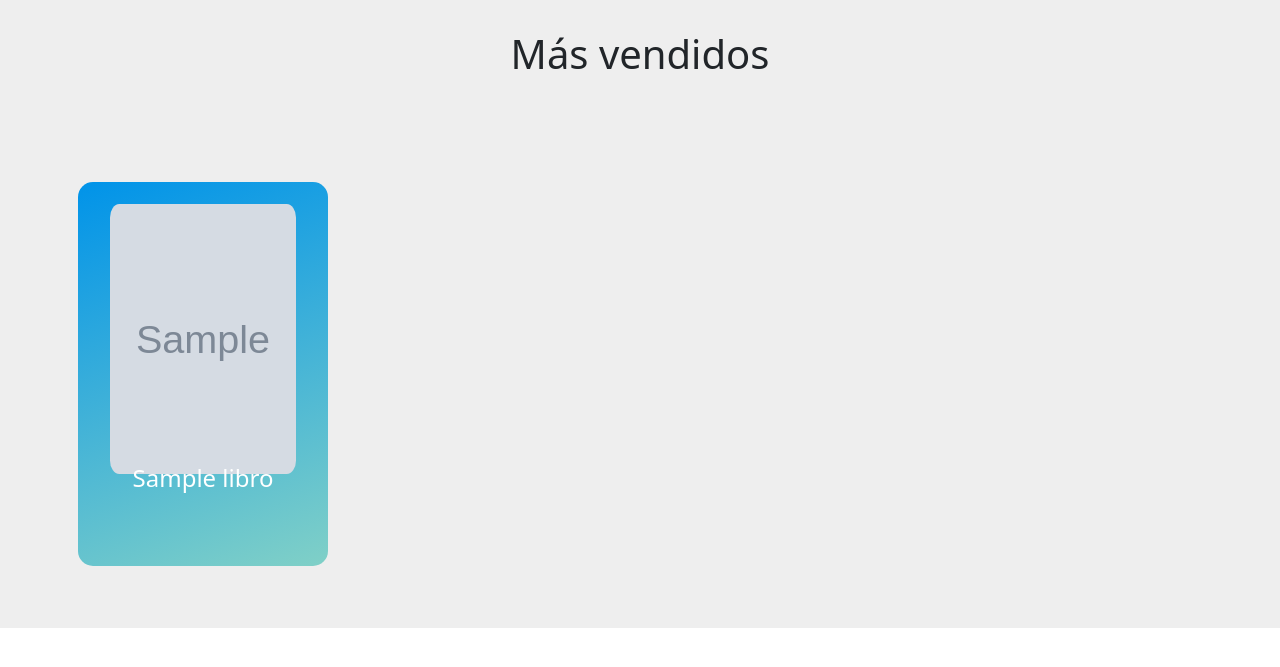
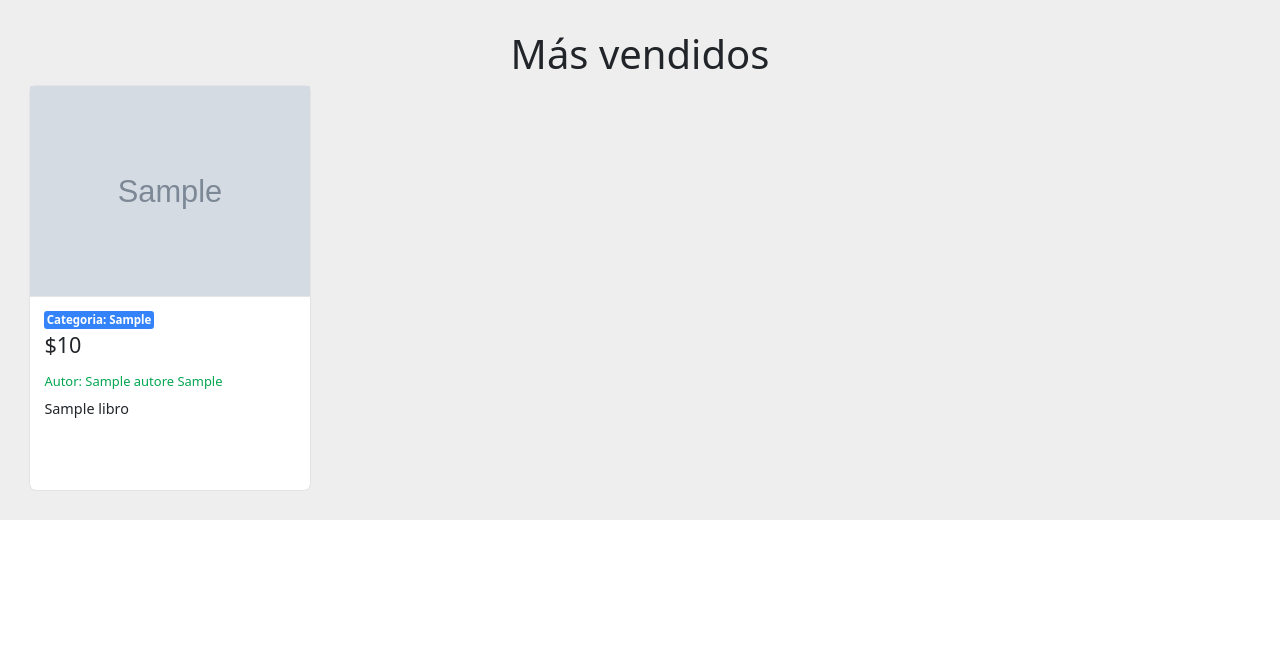
Before and after one commit to Jovas312/Libreria, a Django app: page / in a window 1280 px wide. Shown: the part 59-726 px from the top of the page. Run offline with Django 3.2, Linux system fonts and the light colour scheme; tables that the repository leaves empty hold one stand-in row (values such as "Sample post"); grey boxes marked "Sample" are stand-in pictures; some libraries are stand-ins or nearby versions.

Commit message:
Libreria 4.1

```diff
--- a/Sistema_Administracion/Index/static/Index/css/Index.css
+++ b/Sistema_Administracion/Index/static/Index/css/Index.css
@@ -1,48 +1,3 @@
-.Contenedor{
-    display: flex;
-    width: 100%;
-    perspective: 70rem;
-    position: relative;
-    height: 20rem;
-    max-width: 250px;
-    margin: 6rem 3rem;
-    box-shadow: none;
-    background: none;
-    float: left;
-}
-
-.Contenedor_de{
-    height: 120%;
-    border-radius: 15px;
-    transition: all 0.8s ease;
-    backface-visibility: hidden;
-    position: absolute;
-    top: 0;
-    left: 0;
-    width: 100%;
-    padding: 2rem;
-    color: white;
-}
-
-.Contenedor_de.Atras{
-    transform: rotateY(-180deg);
-    background-color: #4158D0;
-    background-image: linear-gradient(43deg, #4158D0 0%, #C850C0 46%, #FFCC70 100%);
-}
-
-.Contenedor_de.Frente{
-    background-color: #0093E9;
-    background-image: linear-gradient(160deg, #0093E9 0%, #80d0c7 100%);
-}
-
-.Contenedor:hover .Contenedor_de.Frente{
-    transform: rotateY(180deg);
-}
-
-.Contenedor:hover .Contenedor_de.Atras{
-    transform: rotateY(0deg);
-}
-
 .Contenedor_Total{
     width: 100%;
     height: max-content;
@@ -57,21 +12,87 @@
     text-align: center;
 }
 
-.Contenedor_Total .Titulo_Libro{
-    text-align: center;
+.Libros{
+    max-width: 280px;
     display: flex;
-    width: 100%;
-    height: auto;
-    margin-top: -10px;
-    justify-content: center;
+    flex-flow: column;
+    border-radius: 6px;
+    box-shadow: 0 0 0.1em rgba(0, 0, 0, 0.2);
+    background-color: rgb(255, 255, 255);
+    cursor: pointer;
+    transition-property: box-shadow;
+    transition-duration: 0.3s;
 }
 
-.Contenedor_Total .Libro_IMG{
+.Libros:hover{
+    box-shadow: 0 0 1.5em rgba(0, 0, 0, 0.2);
+}
+
+.Libros > img{
+    width: 100%;
+    object-fit: cover;
+}
+
+.Informacion{
+    border-top: 1px solid rgb(230, 230, 230);
+    padding: 1em;
     display: flex;
-    width: 100%;
-    height: 270px;
-    margin-top: -10px;
-    border-radius: 5%;
-    overflow: hidden;
-    justify-content: center;
+    flex-flow: column;
 }
+
+.Informacion * + *{
+    margin-bottom: 0.5em;
+}
+
+.Categoria{
+    background-color: rgb(52, 131, 250);
+    color: rgb(255, 255, 255);
+    font-weight: 600;
+    max-width: max-content;
+    padding: 0 0.2em;
+    border-radius: 3px;
+}
+
+.Precio{
+    font-size: 1.5em;
+}
+
+.Autor{
+    color: rgb(0, 166, 80);
+}
+
+.Informacion, .Idioma{
+    font-weight: 300;
+}
+
+.Autor, .Informacion, .Idioma{
+    font-size: 0.9em;
+}
+
+.Calificacion, .Idioma{
+    transition-duration: 0.3s;
+    transition-property: opacity;
+    opacity: 0;
+}
+
+.Libros:hover .Calificacion, .Libros:hover .Idioma{
+    opacity: 1;
+}
+
+.Calificacion{
+    display: flex;
+    flex-flow: row nowrap;
+    align-items: flex-end;
+}
+
+.Calificacion > *{
+    margin: 0;
+}
+
+.Categoria, .Calificacion{
+    font-size: 0.8em;
+}
+
+.Calificacion > span:first-child{
+    color: rgb(52, 131, 250);
+}
--- /dev/null
+++ b/Sistema_Administracion/Index/static/Index/css/grilla.css
@@ -0,0 +1,5 @@
+.Contenedor{
+    display: grid;
+    grid-template-columns: repeat(auto-fit, 280px);
+    grid-template-rows: 1fr;
+}
--- a/Sistema_Administracion/Index/templates/principal.html
+++ b/Sistema_Administracion/Index/templates/principal.html
@@ -3,8 +3,10 @@
 
 <head>
     {% load static %}
-    <link href="https://cdn.jsdelivr.net/npm/bootstrap@5.1.1/dist/css/bootstrap.min.css" rel="stylesheet" integrity="sha384-F3w7mX95PdgyTmZZMECAngseQB83DfGTowi0iMjiWaeVhAn4FJkqJByhZMI3AhiU" crossorigin="anonymous">
+    <link href="https://cdn.jsdelivr.net/npm/bootstrap@5.1.1/dist/css/bootstrap.min.css" rel="stylesheet"
+        integrity="sha384-F3w7mX95PdgyTmZZMECAngseQB83DfGTowi0iMjiWaeVhAn4FJkqJByhZMI3AhiU" crossorigin="anonymous">
     <link href="https://fonts.googleapis.com/css2? family=Urbanist&display=swap" rel="stylesheet">
+    <link rel="stylesheet" href="{% static '/Index/css/grilla.css' %}" type="text/css">
     <link rel="stylesheet" href="{% static '/Index/css/Index.css' %}" type="text/css">
     <meta charset="UTF-8">
     <meta http-equiv="X-UA-Compatible" content="IE=edge">
@@ -25,7 +27,8 @@
                 <ul class="navbar-nav ms-3">
                     {% if user.is_authenticated %}
                     <li class="nav-item dropdown">
-                        <a class="nav-link dropdown-toggle" href="#" role="button" data-bs-toggle="dropdown">@{{ user.username }}</a>
+                        <a class="nav-link dropdown-toggle" href="#" role="button" data-bs-toggle="dropdown">@{{
+                            user.username }}</a>
                         <ul class="dropdown-menu">
                             {% if user.is_authenticated %}
                             <li>
@@ -65,34 +68,39 @@
     <div class="Contenedor_Total">
         {% load humanize %}
         <h1>Más vendidos</h1>
-        {% for libro in libros %}
         <div class="Contenedor">
-            <div class="Contenedor_de Frente">
-                <div class="Producto">
-                    <div class="Imagen">
-                        {% if libro.imagen %}
-                        <img src="{{libro.imagen.url}}" alt="" class="Libro_IMG">
-                        {% endif %}
+            {% for libro in libros %}
+            <div class="Libros">
+                {% if libro.imagen %}
+                <img src="{{libro.imagen.url}}" alt="" class="Libro_IMG">
+                {% endif %}
+                <div class="Informacion">
+                    <span class="Categoria">{{libro.categoria}}</span>
+                    <span class="Precio"><b>${{libro.precio | intcomma}}</b></span>
+                    <span class="Autor">{{libro.autor}}</span>
+                    <span class="Titulo">{{libro.titulo | capfirst}}</span>
+                    <div class="Calificacion">
+                        <span>
+                            <i class="fi-xnsuxl-star-solid"></i>
+                            <i class="fi-xnsuxl-star-solid"></i>
+                            <i class="fi-xnsuxl-star-solid"></i>
+                            <i class="fi-xnsuxl-star-solid"></i>
+                            <i class="fi-xnsuxl-star-solid"></i>
+                        </span>
+                        <span>1999</span>
                     </div>
-                    <div class="Titulo_Libro">
-                        <h4>{{libro.titulo | capfirst}}</h3>
-                    </div>
+                    <span class="Idioma">Idioma: {{libro.idioma}}</span>
                 </div>
             </div>
-            <div class="Contenedor_de Atras">
-                <h3 class="Nombre_Autor">{{libro.autor | title}}</h3>
-                <h3 class="Año">Año: {{libro.año}}</h3>
-                <h3 class="Editor">Editor: {{libro.editor}}</h3>
-                <h3 class="Idioma">Idioma: {{libro.idioma}}</h3>
-                <h3 class="Categoria">{{libro.categoria}}</h3>
-                <div class="Precio">
-                    <span class="Precio_Libro"><b>Precio: ${{libro.precio | intcomma}}</b></span>
-                </div>
-            </div>
+            <span class="Precio_Libro"></span>
+            {% endfor %}
+
         </div>
-        {% endfor %}
     </div>
-    <script src="https://cdn.jsdelivr.net/npm/bootstrap@5.1.1/dist/js/bootstrap.bundle.min.js" integrity="sha384-/bQdsTh/da6pkI1MST/rWKFNjaCP5gBSY4sEBT38Q/9RBh9AH40zEOg7Hlq2THRZ" crossorigin="anonymous"></script>
+    <script src="https://cdn.jsdelivr.net/npm/bootstrap@5.1.1/dist/js/bootstrap.bundle.min.js"
+        integrity="sha384-/bQdsTh/da6pkI1MST/rWKFNjaCP5gBSY4sEBT38Q/9RBh9AH40zEOg7Hlq2THRZ"
+        crossorigin="anonymous"></script>
+    <script type="text/javascript" src="{% static '/Index/js/friconix.js' %}"> </script>
 </body>
 
 </html>
```
Also changed, not shown: Sistema_Administracion/Index/static/Index/js/friconix.js (added).
